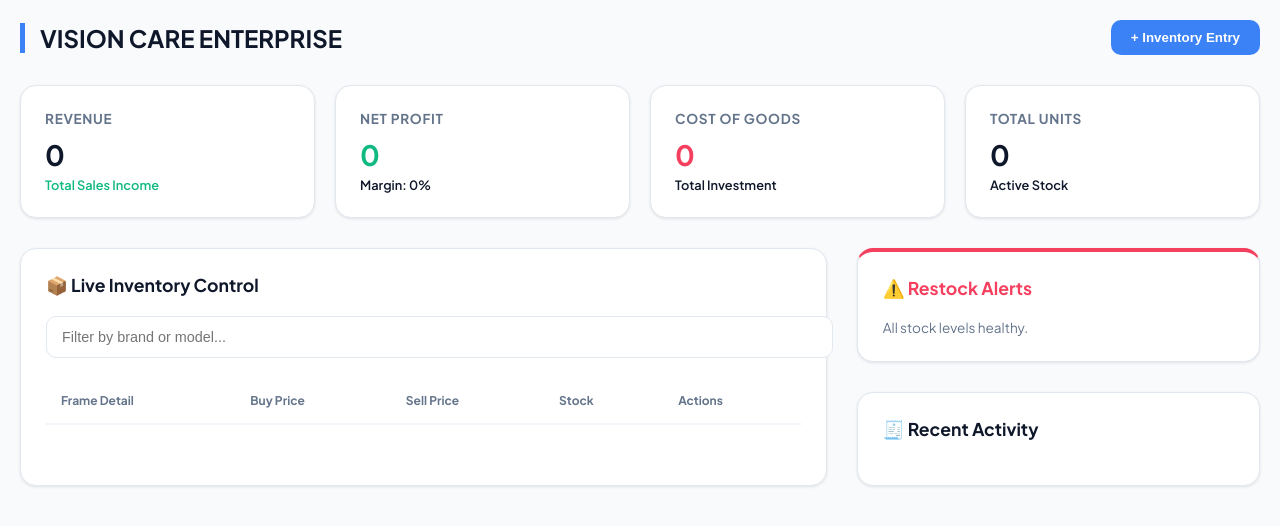
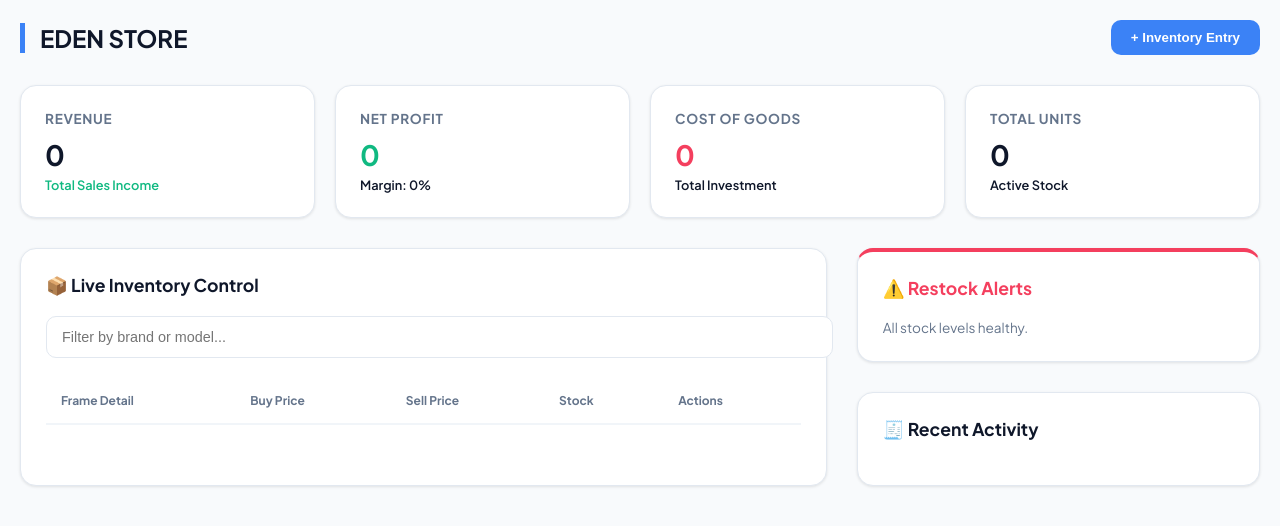
Before and after one commit to Emersonhacker029233/edenstore, a plain HTML site: page index.html in a window 1280 px wide. Drawn offline with Linux system fonts and the light colour scheme; no server answers.

Commit message:
Update index.html

```diff
--- a/index.html
+++ b/index.html
@@ -60,7 +60,7 @@
 
 <div class="container">
     <nav>
-        <div class="logo">VISION CARE ENTERPRISE</div>
+        <div class="logo">EDEN STORE</div>
         <button class="btn btn-primary" onclick="openModal('stockModal')">+ Inventory Entry</button>
     </nav>
 
```
